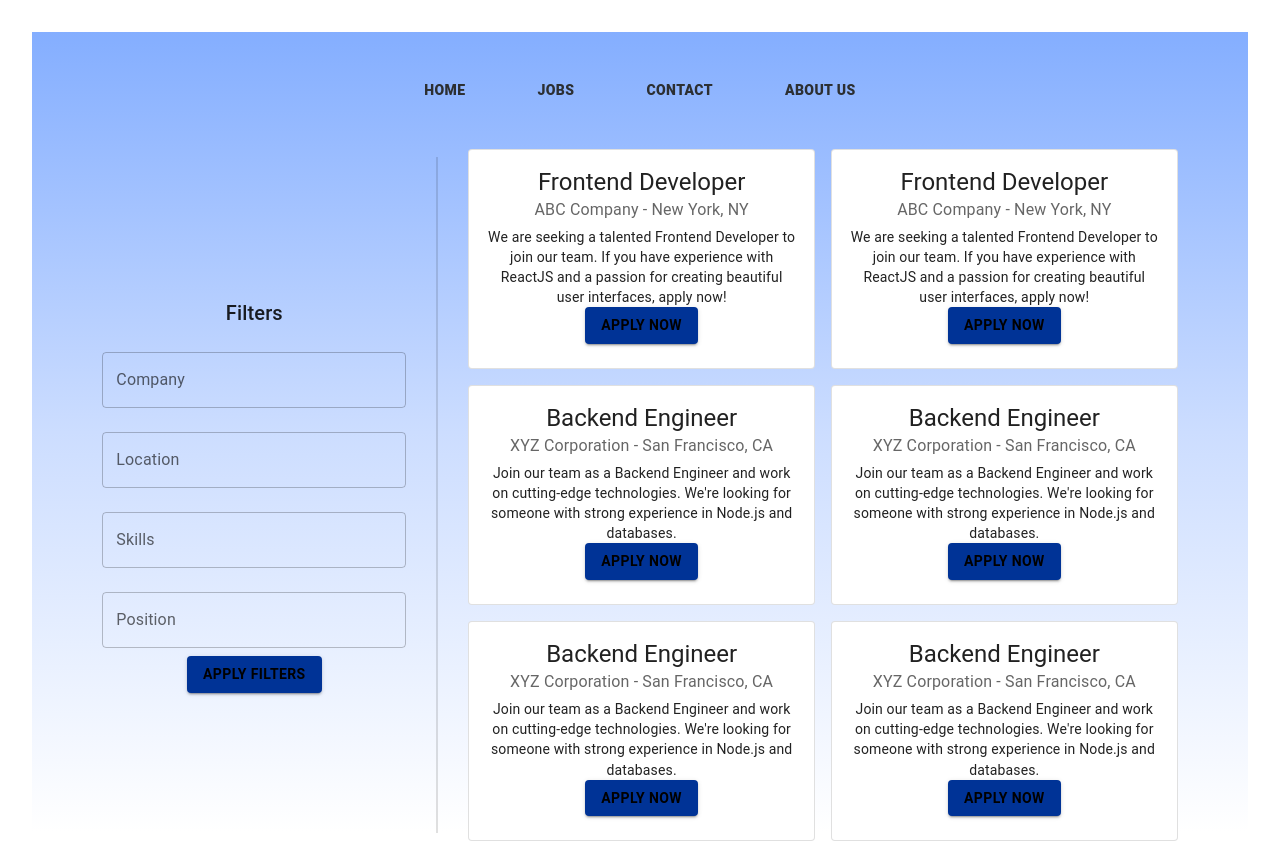
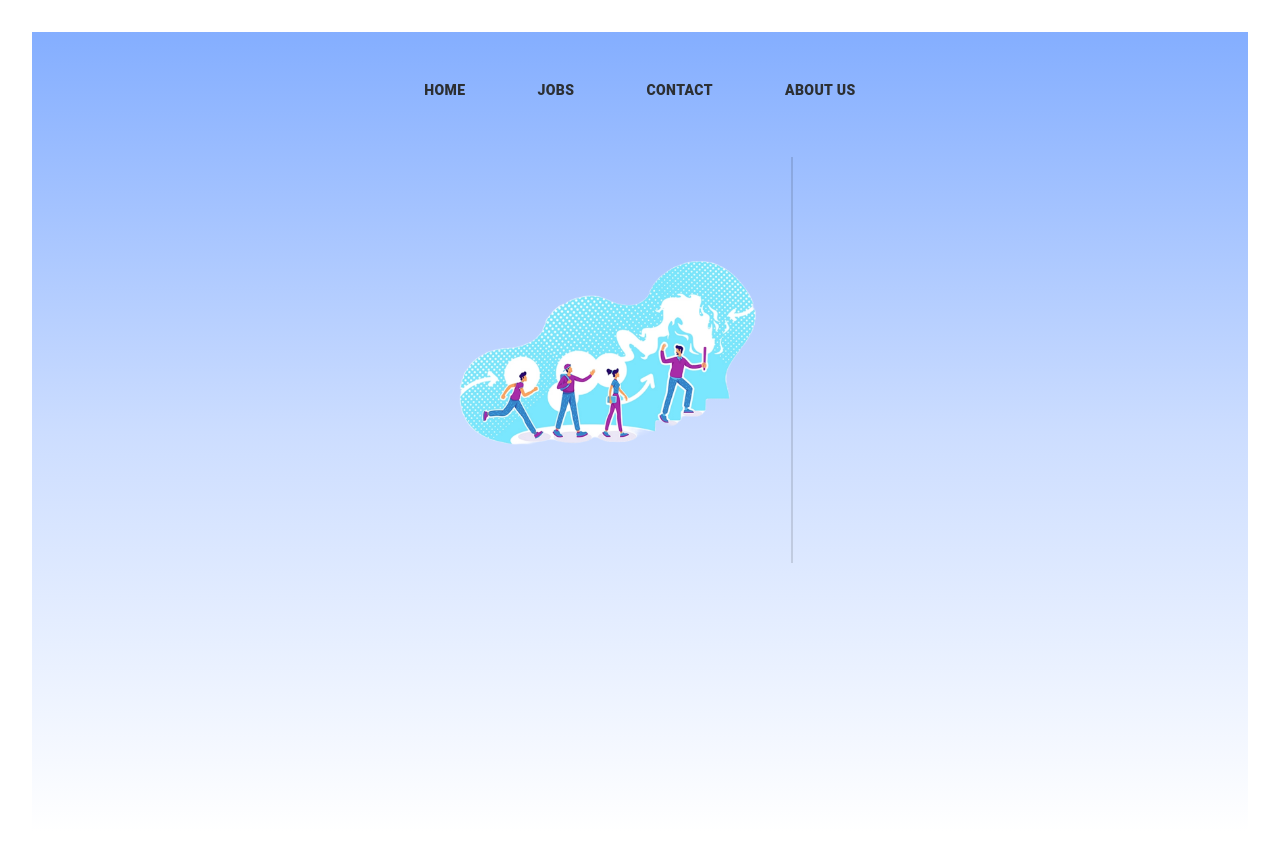
Before and after one commit to Abhay2342/innovateX_Hackathon, a React (Vite) app in the folder client/: page /jobs in a window 1280 px wide. Built offline with nearby package versions, Linux system fonts and the light colour scheme.

Commit message:
line added

```diff
--- a/client/src/components/Header/Header.jsx
+++ b/client/src/components/Header/Header.jsx
@@ -75,6 +75,7 @@ const Header = () => {
             </Grid>
           </Grid> */}
         </Grid>
+
       </Toolbar>
     </AppBar>
   );
--- a/client/src/pages/jobs/JobsPage.jsx
+++ b/client/src/pages/jobs/JobsPage.jsx
@@ -1,6 +1,6 @@
 import React, { useState } from "react";
 import { useContext } from "react";
-import JobListingCard from "../../components/JobListingCard";
+import img from "../../assets/preview.png";
 
 import {
   Container,
@@ -16,7 +16,6 @@ import {
 import GoogleIcon from "../../assets/google.svg";
 import TwitterIcon from "../../assets/twitter.svg";
 import LinkedInIcon from "../../assets/linkedin.svg";
-import FilterSidebar from "../../components/JobsFilter";
 import { useNavigate } from "react-router-dom"; // Import useNavigate
 // import { useUser } from "../../components/UserContext";
 const JobsPage = () => {
@@ -27,17 +26,21 @@ const JobsPage = () => {
   const [password, setPassword] = useState("");
   const [loading, setLoading] = useState(false); // State to manage loading spinner
 
-  const [filters, setFilters] = useState({
-    company: "",
-    location: "",
-    skills: "",
-    position: "",
-  });
+  // Handler for login button click
+  const handleSignUpClick = () => {
+    navigate("/signup");
+  };
 
-  // Handler for applying filters
-  const handleFilterSubmit = () => {
-    // Implement filter logic here to filter job listings based on filter values
-    console.log("Applying filters:", filters);
+  const handleLogoClick = () => {
+    navigate("/");
+  };
+
+  const handleUsernameChange = (event) => {
+    setEmail(event.target.value);
+  };
+
+  const handlePasswordChange = (event) => {
+    setPassword(event.target.value);
   };
 
   const handleLoginSubmit = async (event) => {
@@ -94,14 +97,15 @@ const JobsPage = () => {
       alignItems="center"
       style={{ height: "80vh" }}
     >
+      {/* Left Side with Image */}
       <Grid item xs={3}>
-        {" "}
-        <FilterSidebar
-          filters={filters}
-          setFilters={setFilters}
-          handleFilterSubmit={handleFilterSubmit}
+        <img
+          src={img} // replace with the path to your image
+          alt="Login Page Image"
+          style={{ width: "100%", height: "100%", objectFit: "cover" }}
         />
       </Grid>
+      {/* Right Side with Login Form */}
       <Divider
         orientation="vertical"
         sx={{ marginX: "30px", borderRightWidth: 2 }}
@@ -109,65 +113,12 @@ const JobsPage = () => {
         flexItem
       />
 
-      <Grid item container xs={7} spacing={2} alignSelf={"flex-start"}>
-        <Grid item xs={6}>
-          <JobListingCard
-            jobTitle="Frontend Developer"
-            company="ABC Company"
-            location="New York, NY"
-            description="We are seeking a talented Frontend Developer to join our team. If you have experience with ReactJS and a passion for creating beautiful user interfaces, apply now!"
-            applyLink="https://example.com/apply"
-          />
-        </Grid>
-        <Grid item xs={6}>
-          <JobListingCard
-            jobTitle="Frontend Developer"
-            company="ABC Company"
-            location="New York, NY"
-            description="We are seeking a talented Frontend Developer to join our team. If you have experience with ReactJS and a passion for creating beautiful user interfaces, apply now!"
-            applyLink="https://example.com/apply"
-          />
-        </Grid>
-        <Grid item xs={6}>
-          <JobListingCard
-            jobTitle="Backend Engineer"
-            company="XYZ Corporation"
-            location="San Francisco, CA"
-            description="Join our team as a Backend Engineer and work on cutting-edge technologies. We're looking for someone with strong experience in Node.js and databases."
-            applyLink="https://example.com/apply"
-          />
-        </Grid>
-
-        <Grid item xs={6}>
-          <JobListingCard
-            jobTitle="Backend Engineer"
-            company="XYZ Corporation"
-            location="San Francisco, CA"
-            description="Join our team as a Backend Engineer and work on cutting-edge technologies. We're looking for someone with strong experience in Node.js and databases."
-            applyLink="https://example.com/apply"
-          />
-        </Grid>
-
-        <Grid item xs={6}>
-          <JobListingCard
-            jobTitle="Backend Engineer"
-            company="XYZ Corporation"
-            location="San Francisco, CA"
-            description="Join our team as a Backend Engineer and work on cutting-edge technologies. We're looking for someone with strong experience in Node.js and databases."
-            applyLink="https://example.com/apply"
-          />
-        </Grid>
-
-        <Grid item xs={6}>
-          <JobListingCard
-            jobTitle="Backend Engineer"
-            company="XYZ Corporation"
-            location="San Francisco, CA"
-            description="Join our team as a Backend Engineer and work on cutting-edge technologies. We're looking for someone with strong experience in Node.js and databases."
-            applyLink="https://example.com/apply"
-          />
-        </Grid>
-      </Grid>
+      <Grid
+        item
+        xs={9}
+        sx={{ justifyContent: "center" }}
+        justifyContent="center"
+      ></Grid>
     </Grid>
   );
 };
```
